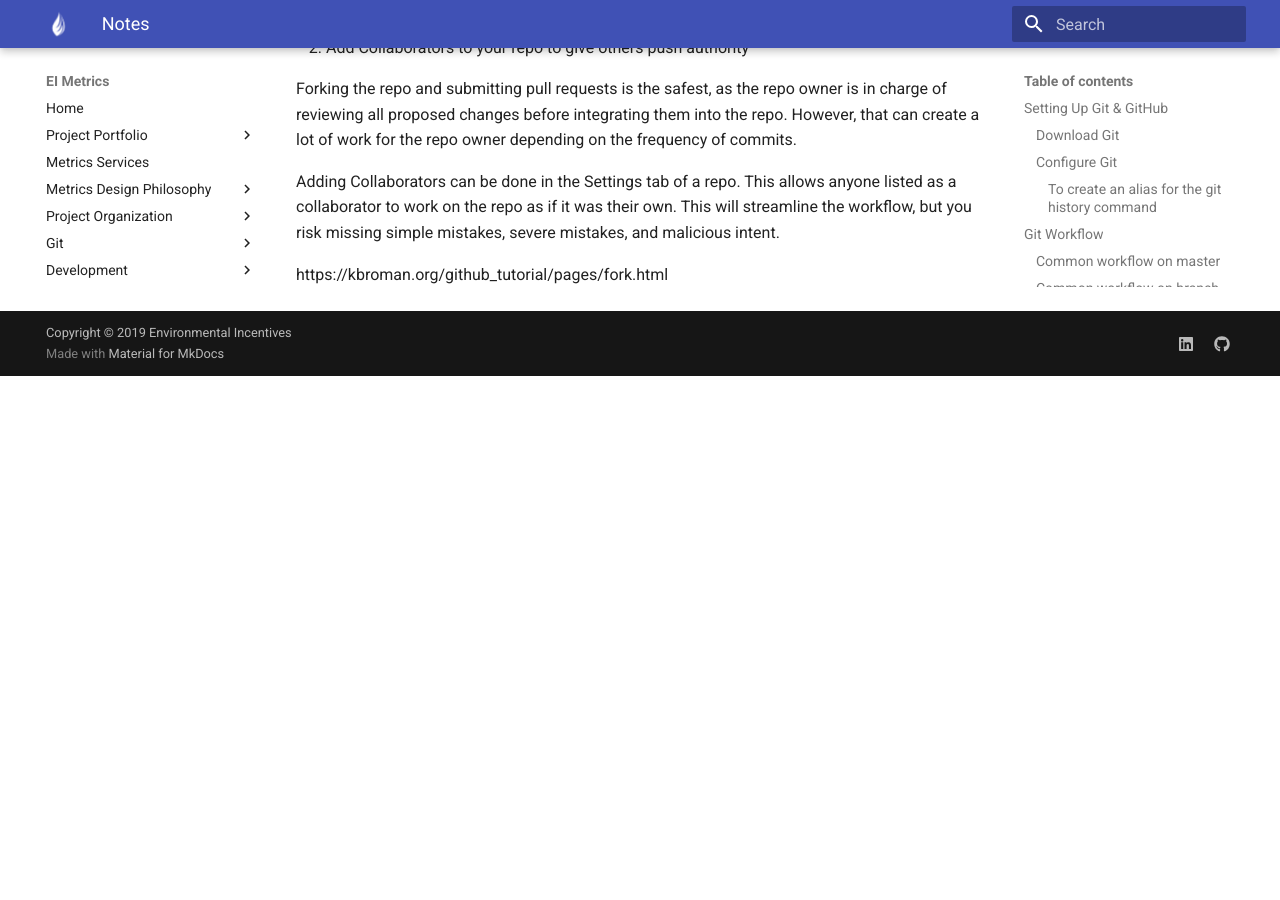
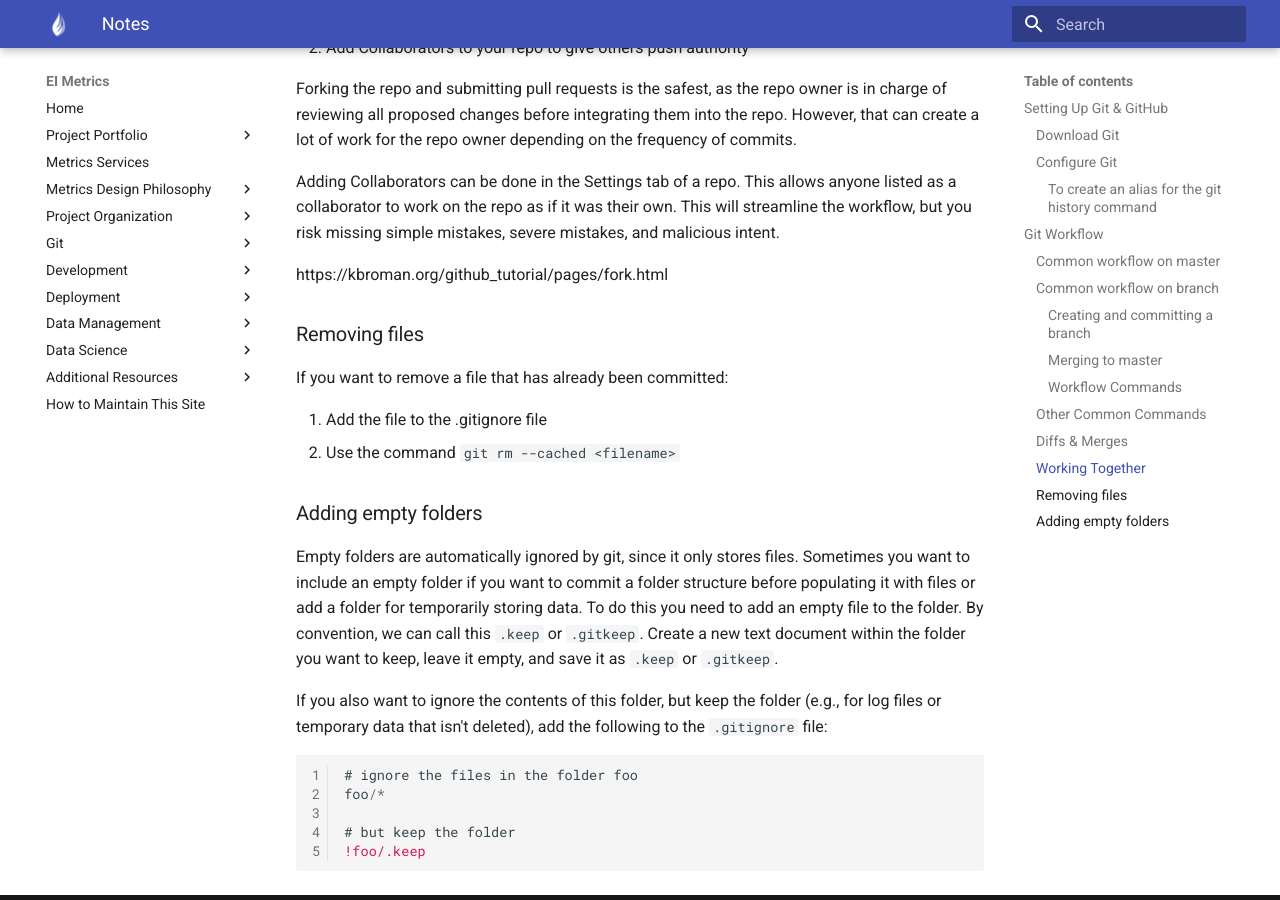
Before and after one commit to eriktuck/ei-dev, an MkDocs documentation site: the page built from docs/git/notes.md, in a window 1280 px wide and 900 px high, scrolled down 3320 px. Built offline with MkDocs 1.6.1 and Material for MkDocs 9.7.7, drawn with Linux system fonts in a browser that asks for light colours; before the commit the page ends 3696 px from its top, so only the background shows below that.

````diff
--- a/docs/git/notes.md
+++ b/docs/git/notes.md
@@ -158,3 +158,24 @@
 Adding Collaborators can be done in the Settings tab of a repo. This allows anyone listed as a collaborator to work on the repo as if it was their own. This will streamline the workflow, but you risk missing simple mistakes, severe mistakes, and malicious intent.
 
 https://kbroman.org/github_tutorial/pages/fork.html
+
+### Removing files
+
+If you want to remove a file that has already been committed:
+
+1. Add the file to the .gitignore file
+2. Use the command `git rm --cached <filename>`
+
+### Adding empty folders
+
+Empty folders are automatically ignored by git, since it only stores files. Sometimes you want to include an empty folder if you want to commit a folder structure before populating it with files or add a folder for temporarily storing data. To do this you need to add an empty file to the folder. By convention, we can call this `.keep` or `.gitkeep`. Create a new text document within the folder you want to keep, leave it empty, and save it as `.keep` or `.gitkeep`.
+
+If you also want to ignore the contents of this folder, but keep the folder (e.g., for log files or temporary data that isn't deleted), add the following to the `.gitignore` file:
+
+```
+# ignore the files in the folder foo
+foo/*
+
+# but keep the folder
+!foo/.keep
+```
````
Also changed, not shown: docs/development/scheduling-tasks.md (+12 -3 lines).
